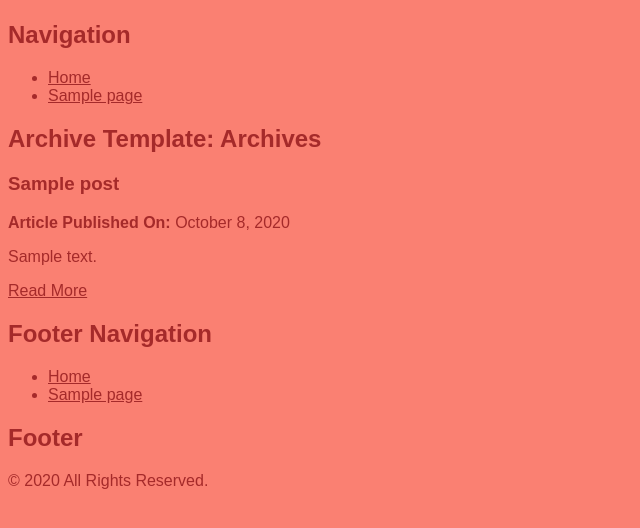
After one commit to ebokatechcareers/4.2-wordpress-theme, a WordPress theme: template archive.php in a window 1280 px wide. The commit adds this page. Shown: the top 528 px of the page, without its empty margins (0-640 px from the left). Run offline with PHP 8.4 and a stand-in for WordPress, Linux system fonts and the light colour scheme; the site name, menu and one post (Sample post) are stand-ins, and other content is empty.

Commit message:
final commit

```diff
--- /dev/null
+++ b/archive.php
@@ -0,0 +1,31 @@
+<?php get_header(); ?>
+
+<h2>
+  Archive Template:
+  <?php echo get_the_archive_title(); ?>
+</h2>
+
+<?php while ( have_posts() ) : // Loop through the posts. ?>
+  <?php the_post(); // Sets up globals / values for this iteration. ?>
+
+  <article>
+    <h3><?php the_title(); ?></h3>
+    <p>
+      <strong>Article Published On:</strong>
+      <time datetime="<?php echo get_the_date( DATE_ATOM ); ?>">
+        <?php echo get_the_date(); // WP function; gets the date of posting. ?>
+      </time>
+    </p>
+    <p>
+      <?php the_excerpt(); // Outputs the post summary. ?>
+    </p>
+    <p>
+      <a href="<?php the_permalink(); // URL to view this post. ?>">
+        Read More
+      </a>
+    </p>
+  </article>
+
+<?php endwhile; ?>
+
+<?php get_footer();
--- /dev/null
+++ b/assets/css/main.css
@@ -0,0 +1,3 @@
+/* Testing to see if our CSS loaded... */
+* { font-family: Arial, Helvetica, sans-serif; color: brown; }
+html,body { background: salmon; }
--- /dev/null
+++ b/assets/js/scripts.js
@@ -0,0 +1,2 @@
+// Testing to see if the script loaded...
+console.info( 'TECHCareers Theme JS: Ready to go!' );
--- /dev/null
+++ b/footer.php
@@ -0,0 +1,28 @@
+<nav>
+    <h2>Footer Navigation</h2>
+    <?php
+      wp_nav_menu(
+        array( // This name is set in: functions.php
+          'theme_location' => 'footer_menu'
+        )
+      );
+    ?>
+  </nav>
+  <footer>
+    <h2><?php bloginfo( 'title' ); ?> Footer</h2>
+    <p>
+      &copy;
+      <?php echo date( 'Y' ); ?>
+      <a href="<?php echo site_url(); ?>">
+        <?php bloginfo( 'title' ); ?>
+      </a>
+      All Rights Reserved.
+    </p>
+  </footer>
+  <?php
+    // Similar to wp_head(), but for footer scripts
+    // and output.
+    wp_footer();
+  ?>
+</body>
+</html>
--- /dev/null
+++ b/functions.php
@@ -0,0 +1,39 @@
+<?php
+
+/**
+ * Register a navigation menu.
+ */
+register_nav_menus( // We must register nav locations if we want the admin to be able to add navs to the site.
+  array( // An "ID" for the menu, and the text that appears to admin.
+    'main_menu'   => 'Main Menu (Header)',
+    'footer_menu' => 'Footer Menu',
+  )
+);
+
+/**
+ * Enqueue theme stylesheets and scripts.
+ */
+add_action( 'wp_enqueue_scripts', function ()
+{
+  // Enqueue our JavaScript!
+  wp_enqueue_script(
+    // An ID / name for our script.
+    'techcareers-theme-scripts',
+    // The "public" path to the script file.
+    get_theme_file_uri( '/assets/js/scripts.js' ),
+    // Dependencies (jQuery, Bootstrap, etc.)
+    array(),
+    // Version number of the file (based on time to fight browser cache!)
+    strftime( get_theme_file_uri( '/assets/js/scripts.js' ) ),
+    // Should we output this script in the wp_footer()?
+    FALSE
+  );
+  // Enqueue our stylesheet!
+  wp_enqueue_style(
+    'techcareers-theme-main-styles',
+    get_theme_file_uri( '/assets/css/main.css' ),
+    strftime( get_theme_file_uri( '/assets/css/main.css' ) ),
+    // The type of media we're targeting (media query label.)
+    'all'
+  );
+} );
--- /dev/null
+++ b/header.php
@@ -0,0 +1,27 @@
+<!DOCTYPE html>
+<html lang="en">
+<head>
+  <meta charset="UTF-8">
+  <meta name="viewport" content="width=device-width, initial-scale=1.0">
+  <title><?php bloginfo( 'title' ); ?></title>
+  <?php
+    // This will output any scripts, styles, meta,
+    // and more that our theme / plugins need.
+    wp_head();
+  ?>
+</head>
+<body>
+  <h1><?php bloginfo( 'title' ); ?></h1>
+  <nav>
+    <h2>
+      <?php bloginfo( 'title' ); ?>
+      Navigation
+    </h2>
+    <?php
+      wp_nav_menu( // Used for outputting WP menus.
+        array( // Assoc. array of args.
+          'theme_location' => 'main_menu' // Which menu to display.
+        )
+      );
+    ?>
+  </nav>
--- a/index.php
+++ b/index.php
@@ -1 +1,5 @@
-<p>Hello World</p>
+<?php get_header(); // header.php ?>
+
+<p>This is <strong>index.php</strong></p>
+
+<?php get_footer(); // footer.php
```
Also changed, not shown: 404.php (added, +13 -0 lines), page.php (added, +8 -0 lines), single.php (added, +40 -0 lines), style.css (+6 -7 lines).
